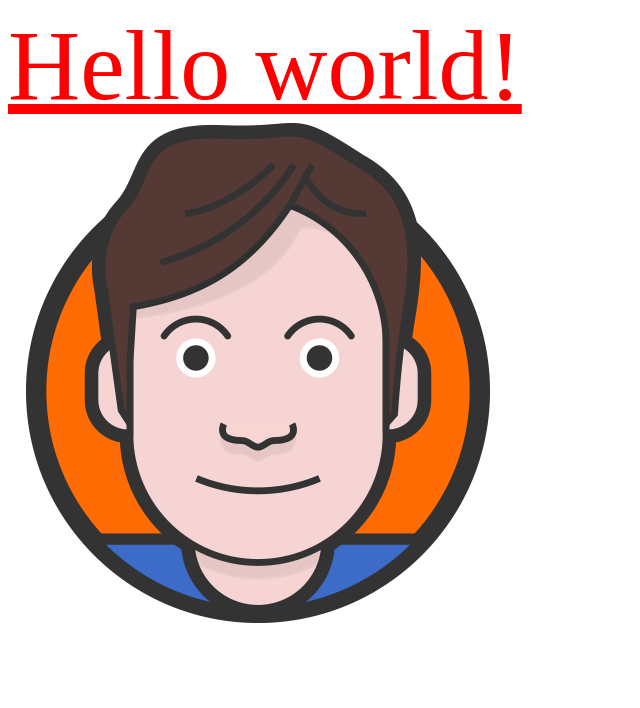
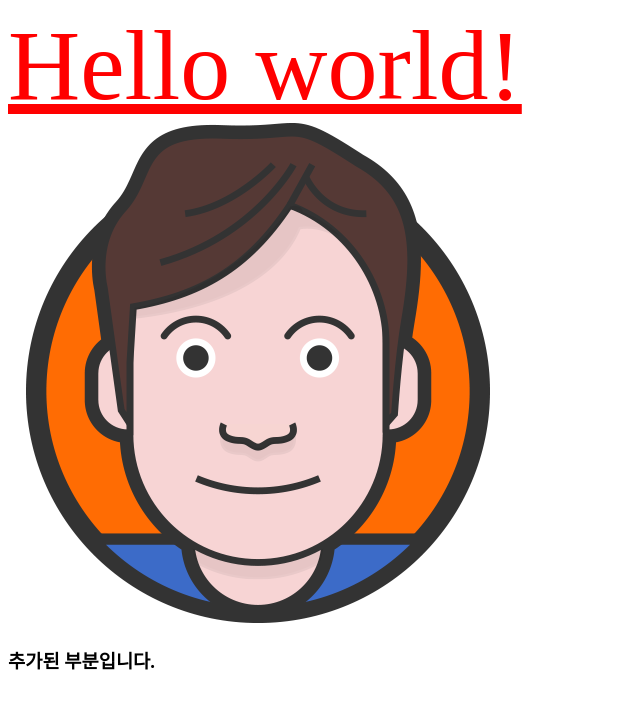
Before and after one commit to ChoHyeonKi/first-project, a plain HTML site: page index.html in a window 1280 px wide. Shown: the whole page, without its empty margins (0-640 px from the left). Drawn offline with Linux system fonts and the light colour scheme.

Commit message:
second commit

```diff
--- a/index.html
+++ b/index.html
@@ -15,5 +15,8 @@
 <body>
     <div>Hello world!</div>
     <img src="./images/logo.png" alt="HEROPY">
+    <h3>
+      추가된 부분입니다.
+    </h3>
 </body>
 </html>
```
